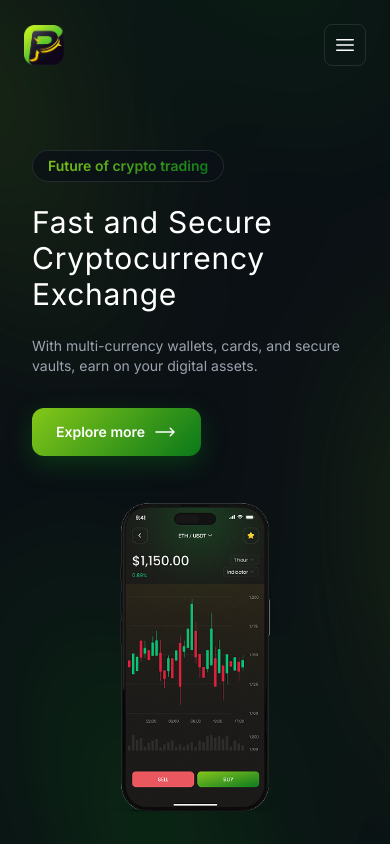
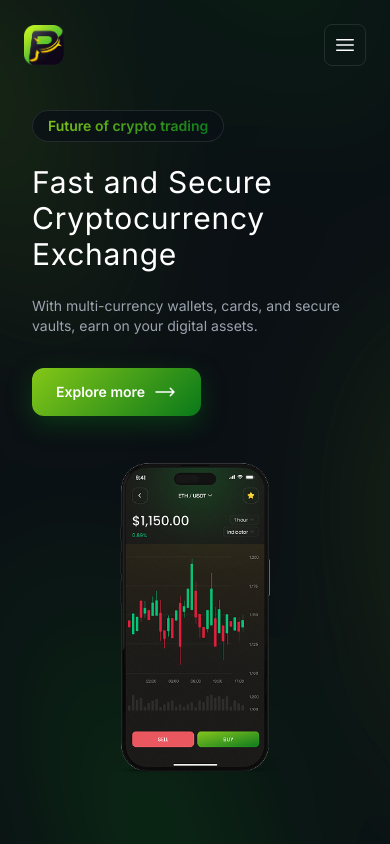
Before and after one commit to The-Byte-Bandit/pucket-landing, a React (Vite) app: page / in a window 390 px wide. Shown: the top 844 px of the page. Built offline with nearby package versions, Linux system fonts and the light colour scheme.

Commit message:
feat: update hero section

```diff
--- a/src/sections/section-hero.tsx
+++ b/src/sections/section-hero.tsx
@@ -5,7 +5,7 @@ import mobileImg from "../assets/mobile_1.png"
 
 export default function SectionHero() {
     return (
-        <header id="hero" className="pt-20 md:pt-40 z-10 relative max-w-screen-xl mx-auto grid lg:grid-cols-2 gap-10 xl:gap-0 items-center px-4 sm:px-8 xl:px-0">
+        <header id="hero" className="pt-10 md:pt-40 z-10 relative max-w-screen-xl mx-auto grid lg:grid-cols-2 gap-10 xl:gap-0 items-center px-4 sm:px-8 xl:px-0">
             <div>
                 <div className="inline-flex rounded-full py-1.5">
                     <div className="rounded-full px-4 py-1.5 text-sm font-semibold bg-[#0B1116]/80 backdrop-blur-[2px] ring-1 ring-inset ring-white/10">
```
